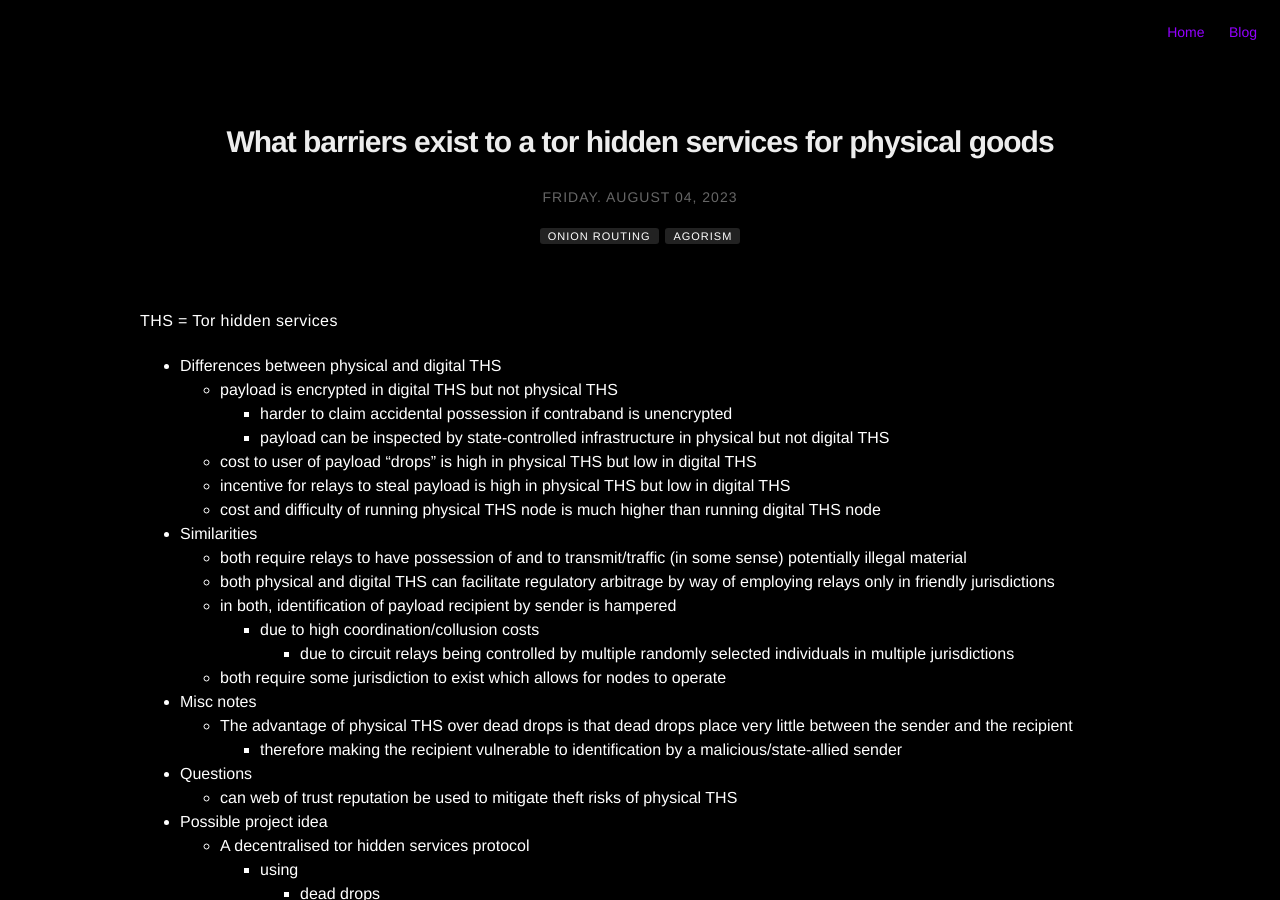
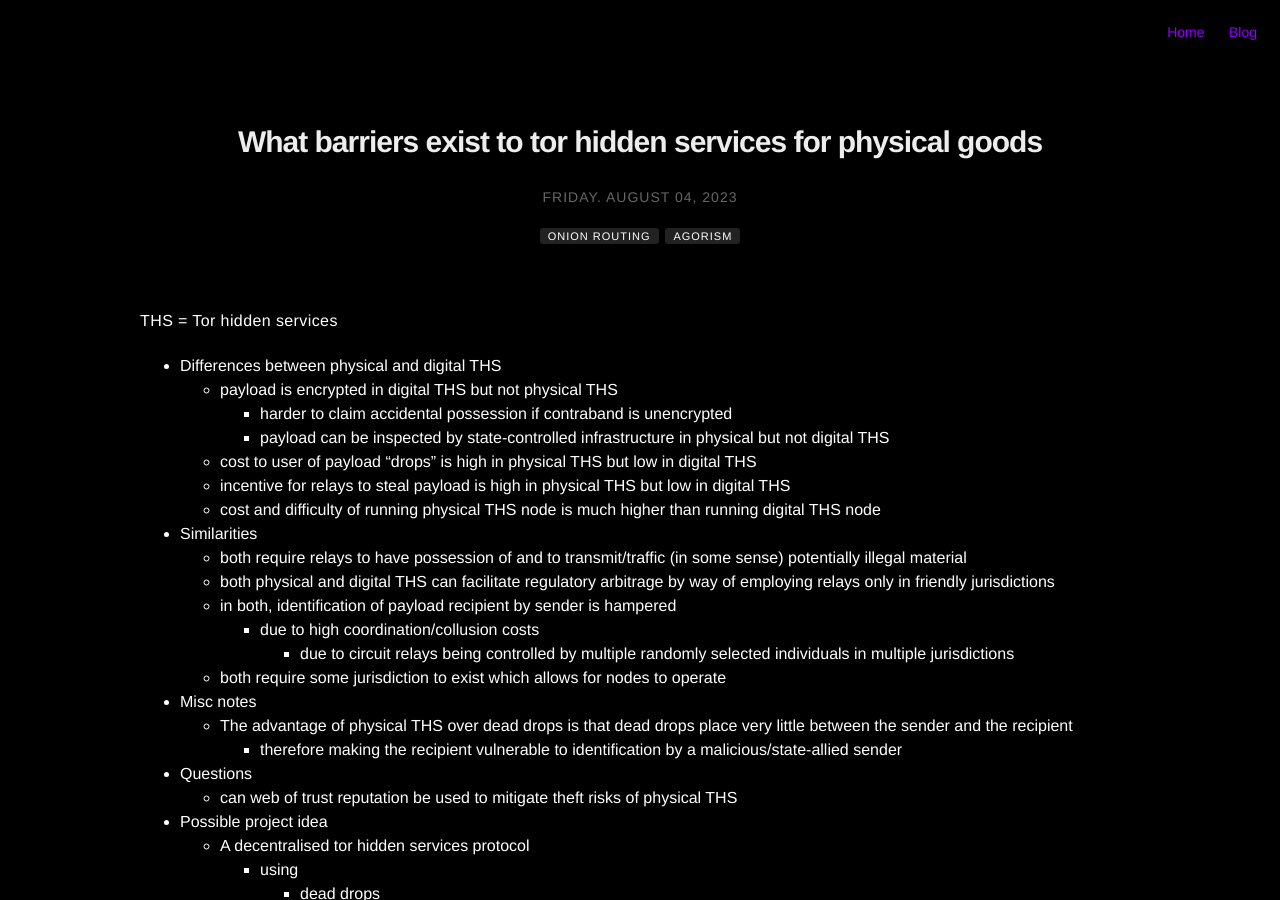
Before and after one commit to distbit0/distbit.xyz, a Jekyll site: the page built from _posts/2023-08-04-what-barriers-exist-to-tor-hidden-services-for-physical-goods.md, in a window 1280 px wide and 900 px high. Built offline with Jekyll 4.4.1, drawn with Linux system fonts in a browser that asks for light colours; nearby versions of some CDN libraries; comment, search, counter and statistics services are not loaded.

```diff
--- a/_posts/2023-08-04-what-barriers-exist-to-a-tor-hidden-services-for-physical-goods.md
+++ b/_posts/2023-08-04-what-barriers-exist-to-tor-hidden-services-for-physical-goods.md
@@ -1,5 +1,5 @@
 ---
-articleUrl: https://distbit.xyz/What-barriers-exist-to-a-tor-hidden-services-for-physical-goods
+articleUrl: https://distbit.xyz/What-barriers-exist-to-tor-hidden-services-for-physical-goods
 author: distbit
 category: blog
 date: 2023-08-04 00:00
@@ -9,7 +9,7 @@ layout: post
 tag:
 - onion routing
 - agorism
-title: What barriers exist to a tor hidden services for physical goods
+title: What barriers exist to tor hidden services for physical goods
 ---
 
 THS = Tor hidden services
```
